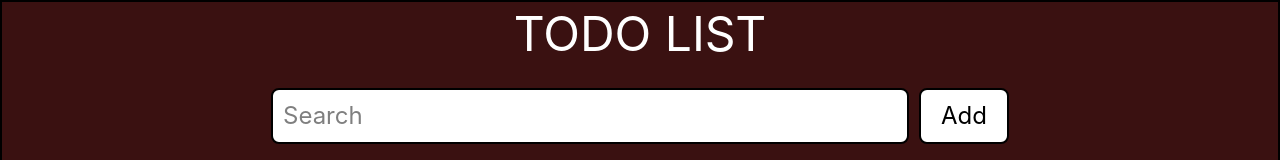
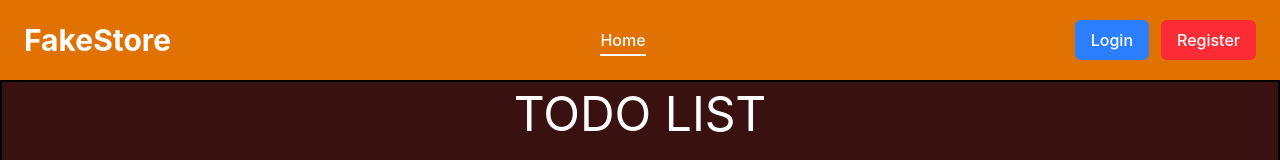
Before and after one commit to YujalBasnet/TODO, a React app in the folder frontend/: page / in a window 1280 px wide. Shown: the top 160 px of the page. Built offline with nearby package versions, Linux system fonts and the light colour scheme; no server answers; the HTML template or start-up script is replaced by a standard one.

Commit message:
feat: add Navbar and Home layout components; integrate routing

```diff
--- a/frontend/package.json
+++ b/frontend/package.json
@@ -12,6 +12,7 @@
   "dependencies": {
     "@tailwindcss/vite": "^4.3.3",
     "axios": "^1.20.0",
+    "lucide-react": "^1.47.0",
     "react": "^19.2.8",
     "react-dom": "^19.2.8",
     "react-router-dom": "^7.18.4",
--- a/frontend/src/App.jsx
+++ b/frontend/src/App.jsx
@@ -1,16 +1,22 @@
 import { createBrowserRouter, RouterProvider } from "react-router-dom";
 import Todo from "./pages/todo";
+import Home from "./layout/Home";
 
-const App  = () => {
+const App = () => {
   const router = createBrowserRouter([
     {
       path: "/",
-      element: <Todo/>,
+      element: <Home />,
+      children: [
+        {
+          index: true,
+          element: <Todo />,
+        },
+      ],
     },
   ]);
-  return (
-   <RouterProvider router={router} />
-  );
+
+  return <RouterProvider router={router} />;
 };
 
 export default App;
--- /dev/null
+++ b/frontend/src/components/global/Navbar.jsx
@@ -0,0 +1,50 @@
+import React from "react";
+import { Link, NavLink } from "react-router-dom";
+
+const Navbar = () => {
+  const navLinkClass = ({ isActive }) =>
+    `font-medium transition ${
+      isActive
+        ? "text-white border-b-2 border-white pb-1"
+        : "text-white hover:text-amber-200"
+    }`;
+
+  return (
+    <nav className="flex h-20 items-center justify-between bg-amber-600 px-6 shadow-md">
+
+      {/* Logo */}
+      <Link to="/" className="text-3xl font-bold text-white">
+        FakeStore
+      </Link>
+
+      {/* Navigation */}
+      <ul className="flex items-center gap-6">
+        <li>
+          <NavLink to="/" end className={navLinkClass}>
+            Home
+          </NavLink>
+        </li>
+      </ul>
+
+      {/* Right side */}
+      <div className="flex items-center gap-3">
+        <Link
+          to="/login"
+          className="rounded-md bg-blue-500 px-4 py-2 font-medium text-white hover:bg-blue-600"
+        >
+          Login
+        </Link>
+
+        <Link
+          to="/register"
+          className="rounded-md bg-red-500 px-4 py-2 font-medium text-white hover:bg-red-600"
+        >
+          Register
+        </Link>
+      </div>
+
+    </nav>
+  );
+};
+
+export default Navbar;
--- /dev/null
+++ b/frontend/src/layout/Home.jsx
@@ -0,0 +1,14 @@
+import React from "react";
+import Navbar from "../components/global/Navbar";
+import { Outlet } from "react-router-dom";
+
+const Home = () => {
+  return (
+    <>
+      <Navbar />
+      <Outlet />
+    </>
+  );
+};
+
+export default Home;
```
Also changed, not shown: 1 other file (tests, documents, lock files or other folders).
